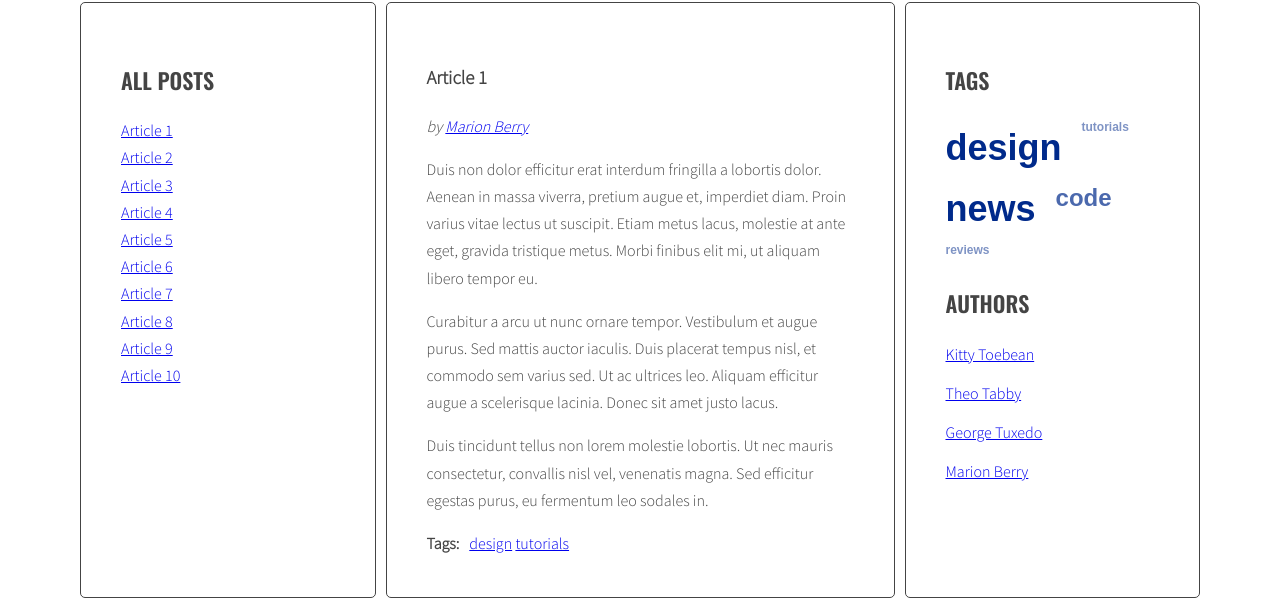
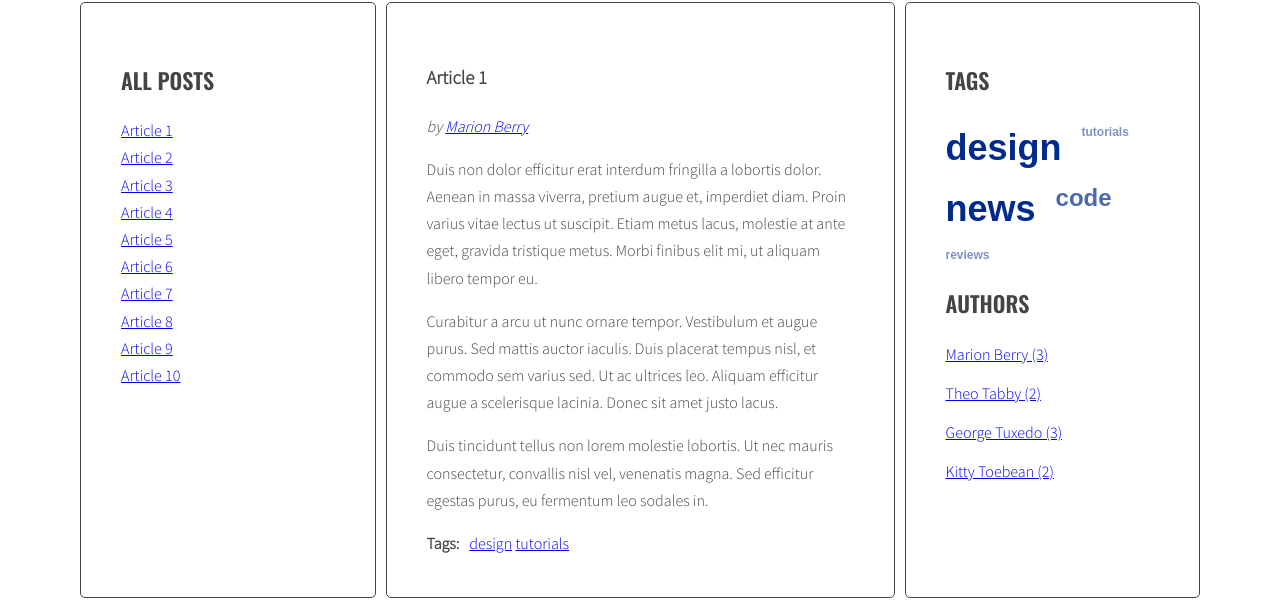
Before and after one commit to BartoszSDabrowski/javascript-blog, a website: page index.html in a window 1280 px wide. Shown: the part 241-841 px from the top of the page. Drawn offline with nearby package versions, Linux system fonts and the light colour scheme.

Commit message:
Create generateAuthors function update style.css and index.html

```diff
--- a/index.html
+++ b/index.html
@@ -203,7 +203,7 @@
                 </ul>
                 <h2 class="section-title">Authors</h2>
                 <ul class="list authors">
-                    <li>
+                    <!--<li>
                     <a href="#">
                         <span class="author-name">Kitty Toebean</span>
                     </a>
@@ -222,7 +222,7 @@
                     <a href="#">
                         <span class="author-name">Marion Berry</span>
                     </a>
-                    </li>
+                    </li>-->
                 </ul>
                 </aside>
             </main>
--- a/js/script.js
+++ b/js/script.js
@@ -30,7 +30,8 @@
     optArticleAuthorSelector = '.post .post-author',
     optTagsListSelector = '.tags.list',
     optCloudClassCount = 5,
-    optCloudClassPrefix = 'tag-size-';
+    optCloudClassPrefix = 'tag-size-',
+    optAuthorsListSelector = '.authors.list';
 
   function generateTitleLinks(customSelector = ''){
     /* [DONE] remove contents of titleList */
@@ -151,7 +152,7 @@
     /* [NEW] START LOOP: for each tag in allTags: */
     for(let tag in allTags){
       /* [NEW] generate code of a link and add it to allTagsHTML */
-      allTagsHTML += '<a href="#tag-' + tag + '" class="' + optCloudClassPrefix + calculateTagClass(allTags[tag], tagsParams) + '">' + tag + /*' (' + allTags[tag] + ') ' +*/ '</a><br>';
+      allTagsHTML += '<li><a href="#tag-' + tag + '" class="' + optCloudClassPrefix + calculateTagClass(allTags[tag], tagsParams) + '">' + tag + /*' (' + allTags[tag] + ') ' +*/ '</a></li>';
     }
     /* [NEW] END LOOP: for each tag in allTags: */
 
@@ -202,25 +203,48 @@
   }
 
   addClickListenersToTags();
+
   function generateAuthors(){
+    let allAuthors = {};
     /* [DONE] find all articles */
     const articles = document.querySelectorAll(optArticleSelector);
     /* [DONE] START LOOP: for every article: */
     for(let article of articles){
       /* [DONE] find author wrapper */
       const authorWrapper = article.querySelector(optArticleAuthorSelector);
+      /* [DONE] make html variable with empty string */
       let html = '';
       /* [DONE] get author from data-authors attribute */
-      const articleAuthor = article.getAttribute('data-authors');
+      const author = article.getAttribute('data-authors');
       /* [DONE] generate HTML of the author link */
-      const authorHTML = '<p class="post-author">by <a href="#author-' + articleAuthor + '">' + articleAuthor + '</a></p>';
+      const authorHTML = '<p class="post-author">by <a href="#author-' + author + '">' + author + '</a></p>';
       /* [DONE] add generated code to html variable */
       html = html + authorHTML;
       /* [DONE] insert author to a wrapper */
       authorWrapper.innerHTML = html;
-    /* [DONE] END LOOP: for every article: */
+
+      /* [DONE] [NEW] check if this link is NOT already in allAuthors */
+      if(!allAuthors[author]){
+        /* [DONE] [NEW] add author to allAuthors object */
+        allAuthors[author] = 1;
+      } else {
+        allAuthors[author]++;
+      }
+    /* [DONE] END LOOP: for every article */
     }
-  }
+    /* [DONE] [NEW] find list of authors in right column */
+    const authorsList = document.querySelector(optAuthorsListSelector);
+    /* [NEW] create variable for all links HTML code */
+    let allAuthorsHTML = '';
+    /* [NEW] START LOOP: for each author in allAuthors: */
+    for(let author in allAuthors){
+      /* [NEW] generate code of a link and add it to allAuthorsHTML */
+      allAuthorsHTML += '<li><a href="#author-' + author + '">' + author + ' (' + allAuthors[author] + ') ' + '</a></li>';
+    /* [NEW] END LOOP: for each tag in allAuthors: */
+    }
+    /*[NEW] add HTML from allAuthorsHTML to tagList */
+    authorsList.innerHTML = allAuthorsHTML;
+    }
 
   generateAuthors();
 
@@ -252,6 +276,7 @@
     /* execute function "generateTitleLinks" with article selector as argument */
     generateTitleLinks('[data-authors="' + author + '"]');
   }
+
   function addClickListenersToAuthors(){
     /* [DONE] find all links to authors */
     const authorLinks = document.querySelectorAll('.post-author a');
@@ -262,5 +287,6 @@
     /* [DONE] END LOOP: for each link */
     }
   }
+
   addClickListenersToAuthors();
 }
```
Also changed, not shown: css/style.css (+1 -1 lines).
